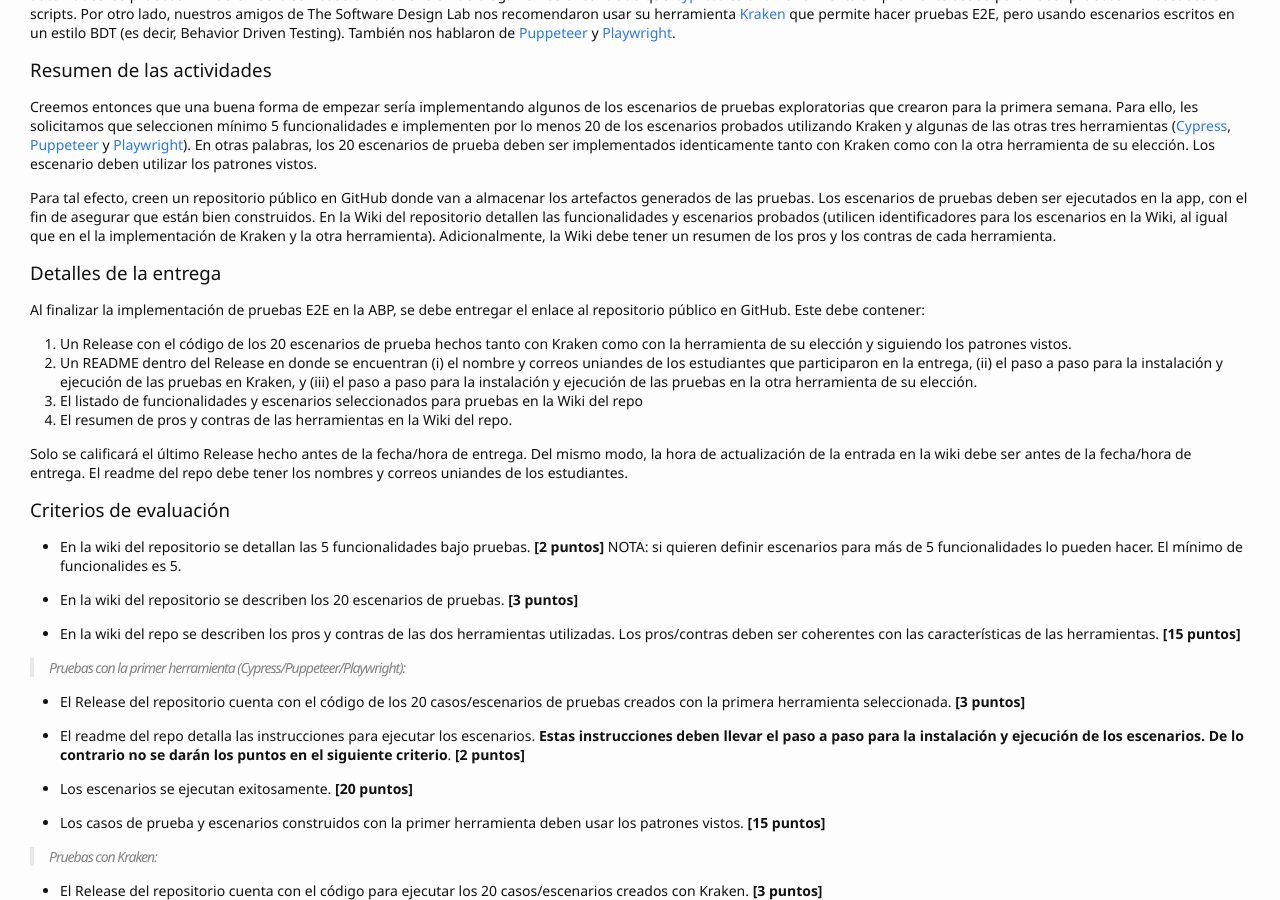
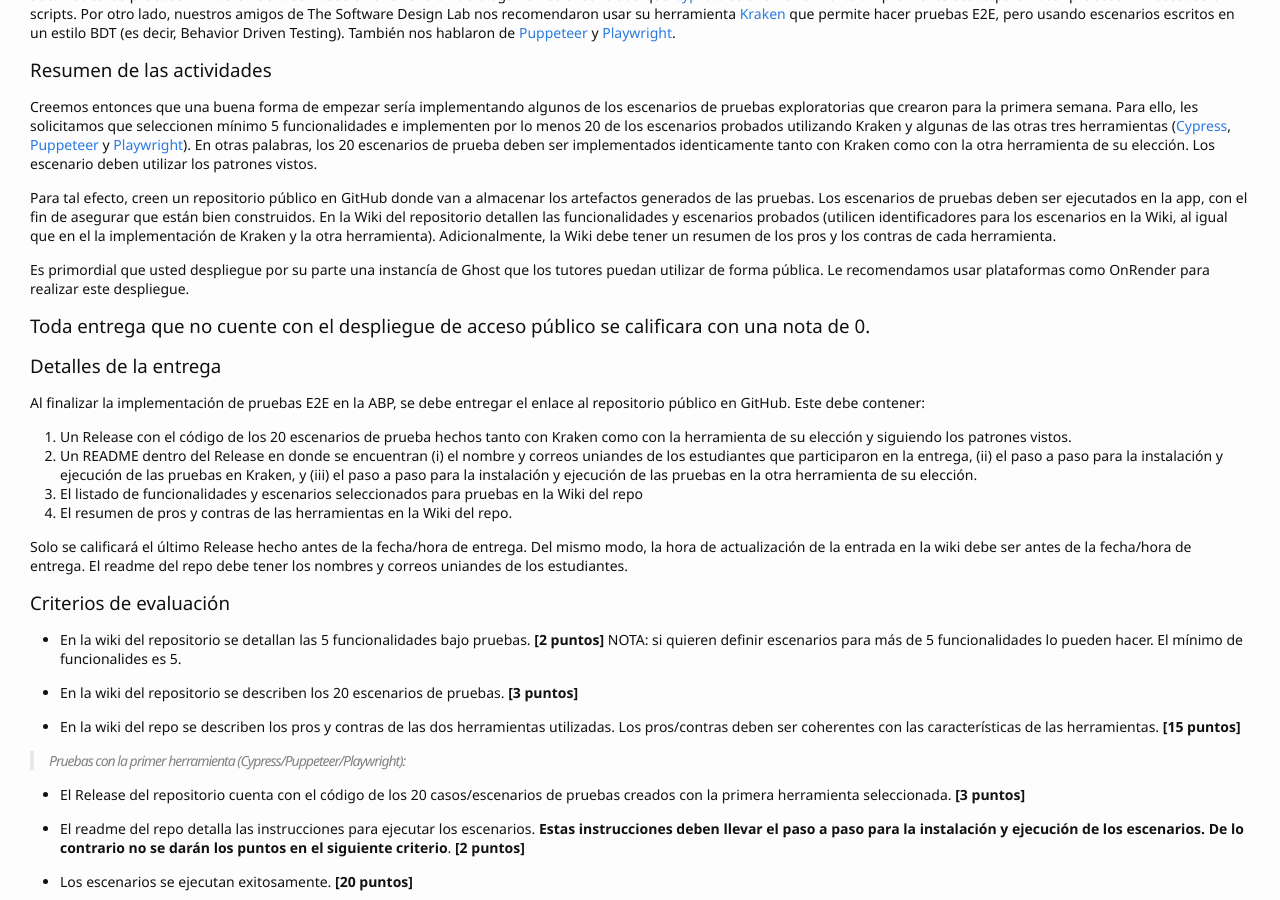
Before and after one commit to TiCSw/mt1_guias_pruebas, a Jekyll site: the page built from docs/semanas/semana5.md, in a window 1280 px wide and 900 px high, scrolled down 547 px. Built offline with Jekyll 4.4.1, drawn with Linux system fonts in a browser that asks for light colours; some web fonts are replaced; our own code applies the rules of GitHub Pages for plain Markdown files; comment, search, counter and statistics services are not loaded.

Commit message:
Update semana5.md

```diff
--- a/docs/semanas/semana5.md
+++ b/docs/semanas/semana5.md
@@ -2,6 +2,8 @@
 # Proyecto Pruebas automatizadas
 
 ## Semana  5: Pruebas E2E
+
+
 
 Ya tenemos más claro cómo funcionan las pruebas de reconocimiento. Nos parece que son una herramienta súper útil para detectar “crashes”, excepciones y errores inesperados sin intervención humana. Entendemos que este tipo de pruebas requieren la disponibilidad de máquinas para su ejecución por varias horas y que se espera que se usen como complemento a pruebas funcionales. Sin embargo, consideramos que esto no es suficiente para evaluar la calidad de GHOST.
 
@@ -12,6 +14,10 @@
 Creemos entonces que una buena forma de empezar sería implementando algunos de los escenarios de pruebas exploratorias que crearon para la primera semana. Para ello, les  solicitamos que seleccionen mínimo 5 funcionalidades e implementen por lo menos 20 de los escenarios probados utilizando Kraken y algunas de las otras tres herramientas ([Cypress](https://www.cypress.io), [Puppeteer](https://pptr.dev) y [Playwright](https://playwright.dev)). En otras palabras, los 20 escenarios de prueba deben ser implementados identicamente tanto con Kraken como con la otra herramienta de su elección. Los escenario deben utilizar los patrones vistos.
 
 Para tal efecto, creen un repositorio público en GitHub donde van a almacenar los artefactos generados de las pruebas. Los escenarios de pruebas deben ser ejecutados en la app, con el fin de asegurar que están bien construidos. En la Wiki del repositorio detallen las funcionalidades y escenarios probados (utilicen identificadores para los escenarios en la Wiki, al igual que en el la implementación de Kraken y la otra herramienta). Adicionalmente, la Wiki debe tener un resumen de los pros y los contras de cada herramienta.
+
+Es primordial que usted despliegue por su parte una instancía de Ghost que los tutores puedan utilizar de forma pública. Le recomendamos usar plataformas como OnRender para realizar este despliegue.
+
+### Toda entrega que no cuente con el despliegue de acceso público se calificara con una nota de 0.
 
 ### Detalles de la entrega
 Al finalizar la implementación de pruebas E2E en la ABP, se debe entregar el enlace al repositorio público en GitHub. Este debe contener:
```
